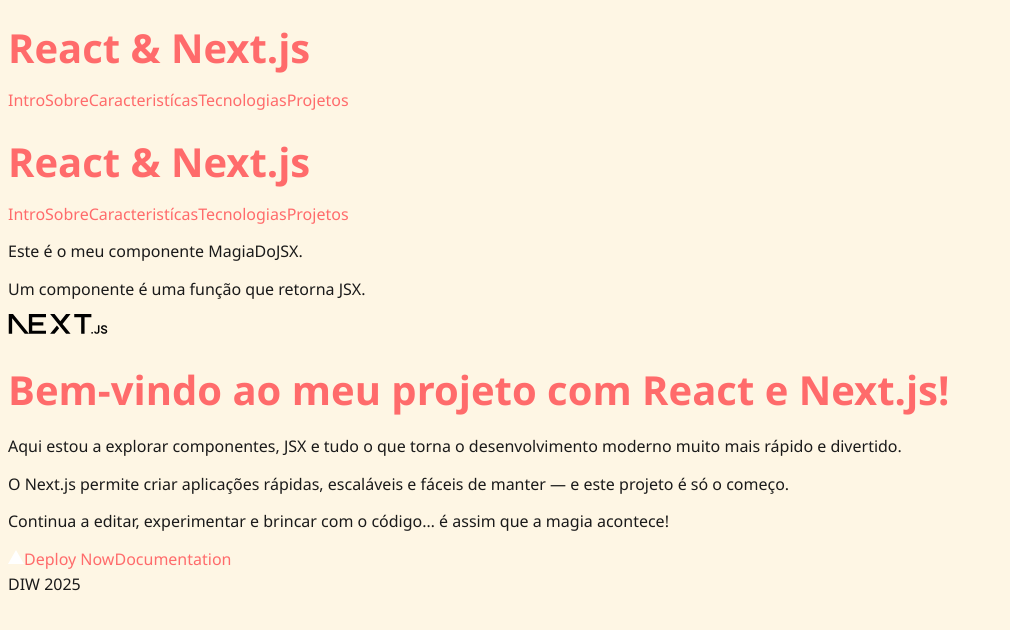
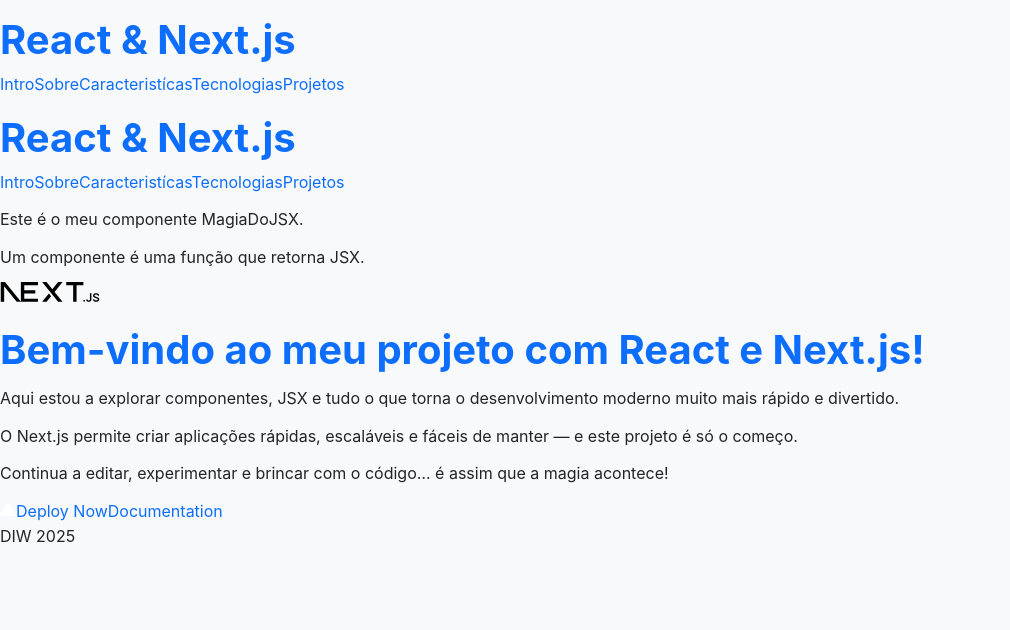
Before and after one commit to maximonunes/maximomnunes, a Next.js app: page / in a window 1280 px wide. Shown: the top 630 px of the page, without its empty margins (0-1010 px from the left). Built offline with nearby package versions, Linux system fonts and the light colour scheme.

Commit message:
Update globals.css

```diff
--- a/app/globals.css
+++ b/app/globals.css
@@ -1,31 +1,31 @@
 :root {
-  /* Cores principais */
-  --background: #fef6e4;
-  --foreground: #1a1a1a;
-  --primary: #ff6b6b;
-  --secondary: #4ecdc4;
-  --accent: #ffe66d;
-  --muted: #adb5bd;
+  /* Cores principais - tom profissional */
+  --background: #f8f9fa;        /* fundo claro neutro */
+  --foreground: #212529;        /* texto escuro */
+  --primary: #0d6efd;           /* azul profissional */
+  --secondary: #6c757d;         /* cinza médio para textos secundários */
+  --accent: #fd7e14;            /* laranja para destaques sutis */
+  --muted: #adb5bd;             /* cinza claro para elementos menos importantes */
 
   /* Fontes */
-  --font-sans: 'Segoe UI', Roboto, Helvetica, Arial, sans-serif;
+  --font-sans: 'Inter', 'Segoe UI', Roboto, Helvetica, Arial, sans-serif;
   --font-mono: 'Fira Code', monospace;
 
-  /* Sombra e bordas */
+  /* Cartões e sombras */
   --card-bg: #ffffff;
-  --card-shadow: rgba(0, 0, 0, 0.1);
+  --card-shadow: rgba(0, 0, 0, 0.08);
 }
 
 @media (prefers-color-scheme: dark) {
   :root {
     --background: #121212;
-    --foreground: #e5e5e5;
-    --primary: #ff6b6b;
-    --secondary: #4ecdc4;
-    --accent: #ffe66d;
+    --foreground: #e9ecef;
+    --primary: #0d6efd;
+    --secondary: #ced4da;
+    --accent: #fd7e14;
     --muted: #6c757d;
 
-    --card-bg: #1f1f1f;
+    --card-bg: #1e1e1e;
     --card-shadow: rgba(0, 0, 0, 0.5);
   }
 }
@@ -37,17 +37,20 @@
   font-family: var(--font-sans);
   line-height: 1.6;
   transition: background 0.3s, color 0.3s;
+  margin: 0;
+  padding: 0;
 }
 
 /* Cabeçalhos */
 h1, h2, h3, h4, h5, h6 {
   font-weight: 700;
-  color: var(--primary);
   margin: 16px 0 8px;
+  line-height: 1.2;
 }
 
 h1 {
   font-size: 2.5rem;
+  color: var(--primary);
 }
 
 h2 {
@@ -57,12 +60,14 @@
 
 h3 {
   font-size: 1.75rem;
+  color: var(--foreground);
 }
 
-/* Parágrafos e texto */
+/* Parágrafos */
 p {
   margin: 12px 0;
   color: var(--foreground);
+  font-size: 1rem;
 }
 
 /* Listas */
@@ -90,16 +95,17 @@
 button {
   background: var(--primary);
   color: #fff;
-  padding: 0.5rem 1rem;
+  padding: 0.6rem 1.2rem;
   border: none;
-  border-radius: 8px;
+  border-radius: 6px;
   cursor: pointer;
+  font-weight: 500;
   transition: all 0.3s;
 }
 
 button:hover {
-  background: var(--secondary);
-  color: var(--foreground);
+  background: var(--accent);
+  color: #fff;
 }
 
 /* Cards e seções */
@@ -111,3 +117,31 @@
   margin-bottom: 1.5rem;
   transition: background 0.3s, box-shadow 0.3s;
 }
+
+/* Pequenos detalhes profissionais */
+hr {
+  border: none;
+  border-top: 1px solid var(--muted);
+  margin: 2rem 0;
+}
+
+blockquote {
+  border-left: 4px solid var(--primary);
+  padding-left: 1rem;
+  color: var(--secondary);
+  font-style: italic;
+}
+
+code {
+  font-family: var(--font-mono);
+  background: #e9ecef;
+  padding: 2px 6px;
+  border-radius: 4px;
+}
+
+pre {
+  background: #e9ecef;
+  padding: 1rem;
+  border-radius: 8px;
+  overflow-x: auto;
+}
```
